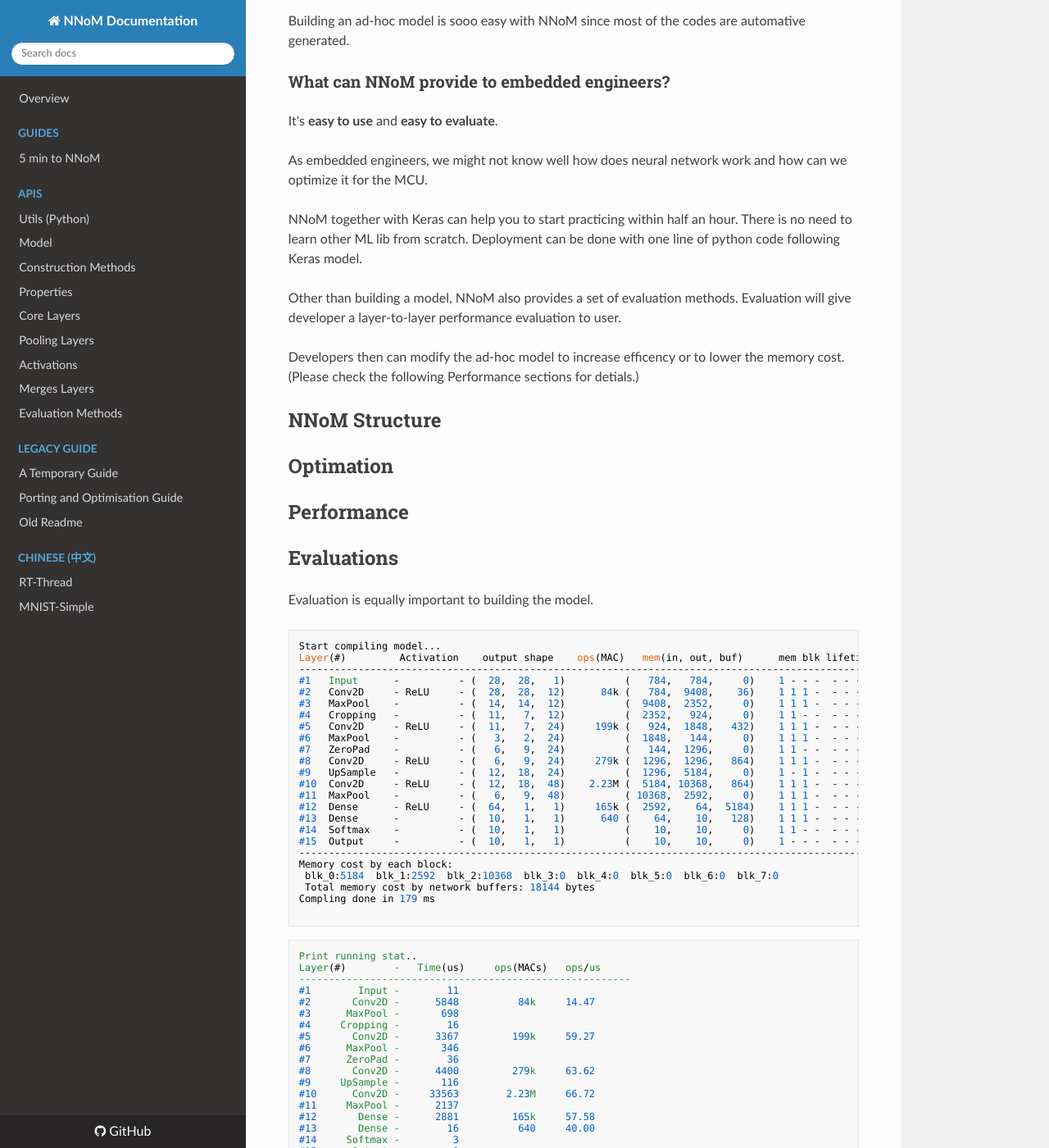
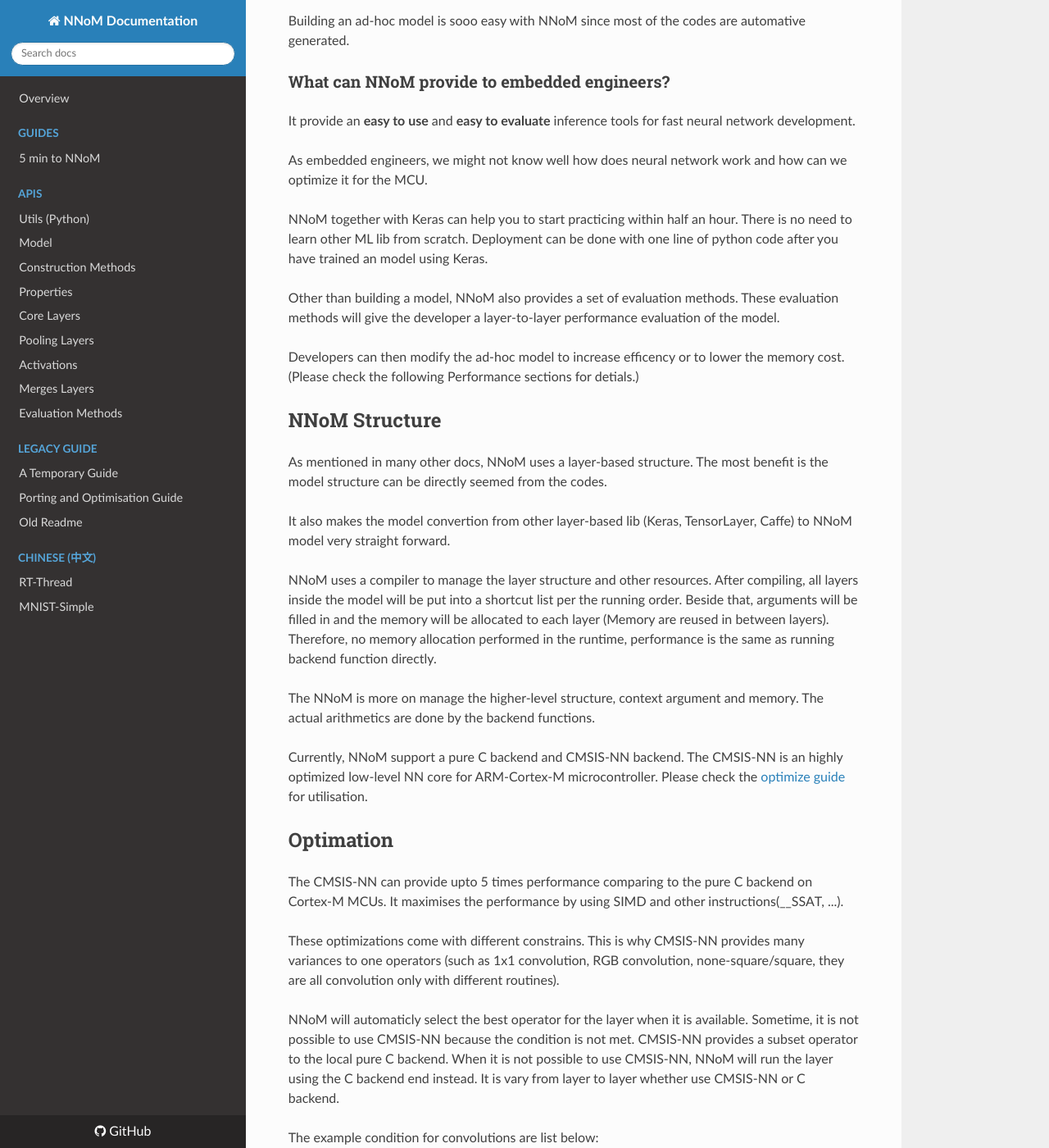
Before and after one commit to majianjia/nnom, an MkDocs documentation site: the page built from docs/guide_development.md, in a window 1280 px wide and 1400 px high, scrolled down 950 px. Shown: the whole window at 82% size. Built offline with MkDocs 1.6.1, drawn with Linux system fonts in a browser that asks for light colours; nearby versions of some CDN libraries; some of the changed text lies outside the part shown.

Commit message:
Update guide_development.md

```diff
--- a/docs/guide_development.md
+++ b/docs/guide_development.md
@@ -33,25 +33,82 @@
 
 
 ### What can NNoM provide to embedded engineers?
-It's **easy to use** and **easy to evaluate**.
+It provide an **easy to use** and **easy to evaluate** inference tools for fast neural network development.
 
 As embedded engineers, we might not know well how does neural network work and how can we optimize it for the MCU.
 
-NNoM together with Keras can help you to start practicing within half an hour. There is no need to learn other ML lib from scratch. Deployment can be done with one line of python code following Keras model.
+NNoM together with Keras can help you to start practicing within half an hour. There is no need to learn other ML lib from scratch. Deployment can be done with one line of python code after you have trained an model using Keras.
 
-Other than building a model, NNoM also provides a set of evaluation methods. Evaluation will give developer a layer-to-layer performance evaluation to user.
+Other than building a model, NNoM also provides a set of evaluation methods. These evaluation methods will give the developer a layer-to-layer performance evaluation of the model.
 
-Developers then can modify the ad-hoc model to increase efficency or to lower the memory cost.
+Developers can then modify the ad-hoc model to increase efficency or to lower the memory cost.
 (Please check the following Performance sections for detials.)
-
 
 ## NNoM Structure
 
+As mentioned in many other docs, NNoM uses a layer-based structure.
+The most benefit is the model structure can be directly seemed from the codes.
+
+It also makes the model convertion from other layer-based lib (Keras, TensorLayer, Caffe) to NNoM model very straight forward.
+
+NNoM uses a compiler to manage the layer structure and other resources. After compiling, all layers inside the model will be put into a shortcut list per the running order. Beside that, arguments will be filled in and the memory will be allocated to each layer (Memory are reused in between layers). Therefore, no memory allocation performed in the runtime, performance is the same as running backend function directly.
+
+The NNoM is more on manage the higher-level structure, context argument and memory. The actual arithmetics are done by the backend functions.
+
+Currently, NNoM support a pure C backend and CMSIS-NN backend.
+The CMSIS-NN is an highly optimized low-level NN core for ARM-Cortex-M microcontroller.
+Please check the [optimize guide](Porting_and_Optimisation_Guide.md) for utilisation.
 
 ## Optimation
 
+The CMSIS-NN can provide upto 5 times performance comparing to the pure C backend on Cortex-M MCUs. It maximises the performance by using SIMD and other instructions(__SSAT, ...).
+
+These optimizations come with different constrains. This is why CMSIS-NN provides many variances to one operators (such as 1x1 convolution, RGB convolution, none-square/square, they are all convolution only with different routines).
+
+NNoM will automaticly select the best operator for the layer when it is available. Sometime, it is not possible to use CMSIS-NN because the condition is not met. CMSIS-NN provides a subset operator to the local pure C backend. When it is not possible to use CMSIS-NN, NNoM will run the layer using the C backend end instead. It is vary from layer to layer whether use CMSIS-NN or C backend.
+
+The example condition for convolutions are list below:
+
+|Operation|Input Channel|Output Channel|
+|-------|-------|-------|
+|Convolution |  multiple of 4| multiple of 2 |
+|Pointwise Convolution |  multiple of 4| multiple of 2 |
+|Depthwise Convolution |  multiple of 2| multiple of 2 |
+
+The full details can be found in [CMSIS-NN's source code](https://github.com/ARM-software/CMSIS_5) and [documentation](https://www.keil.com/pack/doc/CMSIS/NN/html/index.html).
+Some of them can be further optimized by square shape, however, the optimization is less significant.
+
+> Trick, if you keep the channel size is a multiple of 4, it should work in most of the case.
+
+If you are not sure whether the optimization is working, simply us the `model_stat()` in [Evaluation API](api_evaluation.md) to print the performance of each layer. Comparison will be shown in the following sections.
+
+Fully connected layers and pooling layers are less constrained.
 
 ## Performance
+
+Performances are vary.
+Efficiencies are more constant.
+
+We can use *Multiply–accumulate operation (MAC) per Hz (MACops/Hz)* to evaluate the efficency.
+It simply means how many MAC can be done in one cycle.
+
+Currently, NNoM only count MAC operations on Convolution layers and Dense layers since other layers (pooling, padding) are much lesser.
+
+Running an model on CMSIS-NN and NNoM will have the same performance, when a model is fully compliant  with CMSIS-NN and running on Cortex-M4/7/33/35P. ("compliant" means it meets the optimization condition in above discussion).
+
+For example, in [CMSIS-NN paper](https://arxiv.org/pdf/1801.06601), the authors used an STM32F746@216MHz to run a model with 24.7M(MACops) tooks 99.1ms in total.
+
+The runtime of each layer were recorded. What hasn't been shown in the paper is this table. (refer to Table 1 in the paper)
+
+|       |Layer|Input ch|output ch|Ops|Runtime|Efficiency|
+|-------|-------|-------|-----|-------|----|-------|
+|Layer 1| Convolution|3|32|4.9M|31.4ms|	|
+|Layer 3| Convolution|32|32|13.1M|42.8ms||
+|Layer 5| Convolution|32|64|6.6M|22.6ms||
+|Layer 7| Fully-connected|1024|10|20k|0.1ms||
+|Total| |||24.7M|99.1||
+
+
 
 
 ## Evaluations
```
